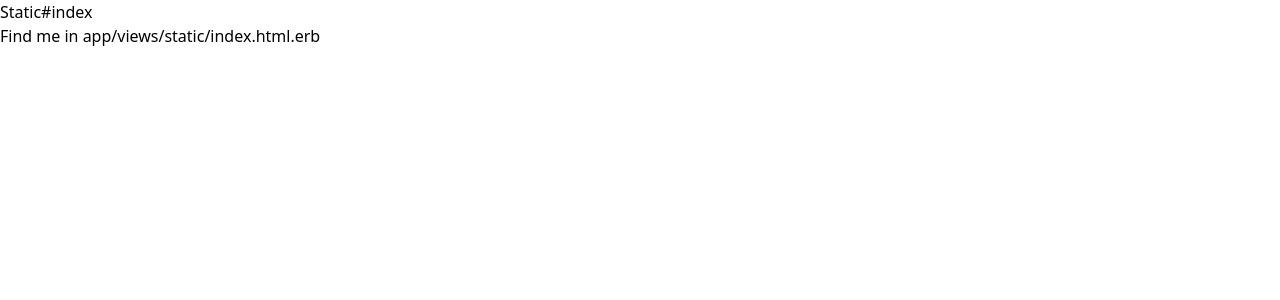
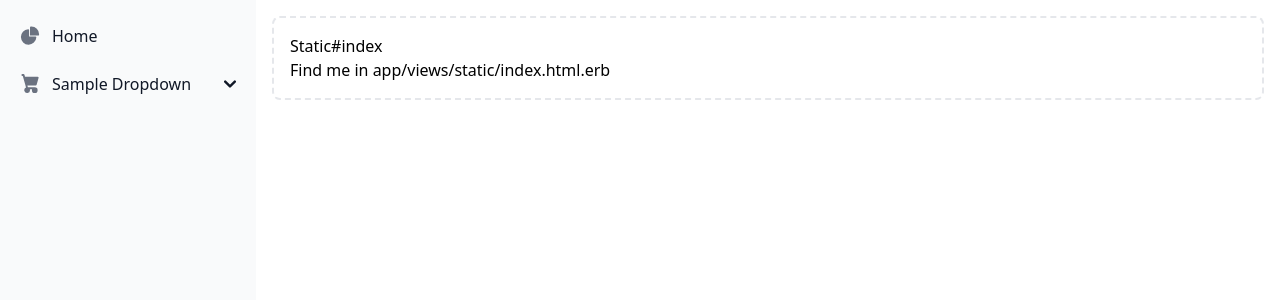
Before and after one commit to ate-it/TornBuddy, a Rails app: page / in a window 1280 px wide. Shown: the top 300 px of the page. Run offline with Rails 7, Linux system fonts and the light colour scheme; style sheets or scripts are compiled from the project's sources.

Commit message:
basic layout for page

```diff
--- a/app/views/layouts/application.html.erb
+++ b/app/views/layouts/application.html.erb
@@ -18,6 +18,63 @@
   </head>
 
   <body>
-    <%= yield %>
+
+
+<button data-drawer-target="sidebar-multi-level-sidebar" data-drawer-toggle="sidebar-multi-level-sidebar" aria-controls="sidebar-multi-level-sidebar" type="button" class="inline-flex items-center p-2 mt-2 ms-3 text-sm text-gray-500 rounded-lg sm:hidden hover:bg-gray-100 focus:outline-none focus:ring-2 focus:ring-gray-200 dark:text-gray-400 dark:hover:bg-gray-700 dark:focus:ring-gray-600">
+   <span class="sr-only">Open sidebar</span>
+   <svg class="w-6 h-6" aria-hidden="true" fill="currentColor" viewBox="0 0 20 20" xmlns="http://www.w3.org/2000/svg">
+   <path clip-rule="evenodd" fill-rule="evenodd" d="M2 4.75A.75.75 0 012.75 4h14.5a.75.75 0 010 1.5H2.75A.75.75 0 012 4.75zm0 10.5a.75.75 0 01.75-.75h7.5a.75.75 0 010 1.5h-7.5a.75.75 0 01-.75-.75zM2 10a.75.75 0 01.75-.75h14.5a.75.75 0 010 1.5H2.75A.75.75 0 012 10z"></path>
+   </svg>
+</button>
+
+<aside id="sidebar-multi-level-sidebar" class="fixed top-0 left-0 z-40 w-64 h-screen transition-transform -translate-x-full sm:translate-x-0" aria-label="Sidebar">
+   <div class="h-full px-3 py-4 overflow-y-auto bg-gray-50 dark:bg-gray-800">
+      <ul class="space-y-2 font-medium">
+         <li>
+            <a href="/" class="flex items-center p-2 text-gray-900 rounded-lg dark:text-white hover:bg-gray-100 dark:hover:bg-gray-700 group">
+               <svg class="w-5 h-5 text-gray-500 transition duration-75 dark:text-gray-400 group-hover:text-gray-900 dark:group-hover:text-white" aria-hidden="true" xmlns="http://www.w3.org/2000/svg" fill="currentColor" viewBox="0 0 22 21">
+                  <path d="M16.975 11H10V4.025a1 1 0 0 0-1.066-.998 8.5 8.5 0 1 0 9.039 9.039.999.999 0 0 0-1-1.066h.002Z"/>
+                  <path d="M12.5 0c-.157 0-.311.01-.565.027A1 1 0 0 0 11 1.02V10h8.975a1 1 0 0 0 1-.935c.013-.188.028-.374.028-.565A8.51 8.51 0 0 0 12.5 0Z"/>
+               </svg>
+               <span class="ms-3">Home</span>
+            </a>
+         </li>
+         <li>
+            <button type="button" class="flex items-center w-full p-2 text-base text-gray-900 transition duration-75 rounded-lg group hover:bg-gray-100 dark:text-white dark:hover:bg-gray-700" aria-controls="dropdown-example" data-collapse-toggle="dropdown-example">
+                  <svg class="flex-shrink-0 w-5 h-5 text-gray-500 transition duration-75 group-hover:text-gray-900 dark:text-gray-400 dark:group-hover:text-white" aria-hidden="true" xmlns="http://www.w3.org/2000/svg" fill="currentColor" viewBox="0 0 18 21">
+                     <path d="M15 12a1 1 0 0 0 .962-.726l2-7A1 1 0 0 0 17 3H3.77L3.175.745A1 1 0 0 0 2.208 0H1a1 1 0 0 0 0 2h.438l.6 2.255v.019l2 7 .746 2.986A3 3 0 1 0 9 17a2.966 2.966 0 0 0-.184-1h2.368c-.118.32-.18.659-.184 1a3 3 0 1 0 3-3H6.78l-.5-2H15Z"/>
+                  </svg>
+                  <span class="flex-1 ms-3 text-left rtl:text-right whitespace-nowrap">Sample Dropdown</span>
+                  <svg class="w-3 h-3" aria-hidden="true" xmlns="http://www.w3.org/2000/svg" fill="none" viewBox="0 0 10 6">
+                     <path stroke="currentColor" stroke-linecap="round" stroke-linejoin="round" stroke-width="2" d="m1 1 4 4 4-4"/>
+                  </svg>
+            </button>
+            <ul id="dropdown-example" class="hidden py-2 space-y-2">
+                  <li>
+                     <a href="#" class="flex items-center w-full p-2 text-gray-900 transition duration-75 rounded-lg pl-11 group hover:bg-gray-100 dark:text-white dark:hover:bg-gray-700">Dropdown 1</a>
+                  </li>
+
+            </ul>
+         </li>
+
+
+
+
+      </ul>
+   </div>
+</aside>
+
+<div class="p-4 sm:ml-64">
+   <div class="p-4 border-2 border-gray-200 border-dashed rounded-lg dark:border-gray-700">
+
+
+        <%= yield %>
+
+
+   </div>
+</div>
+
+
+
   </body>
 </html>
```
